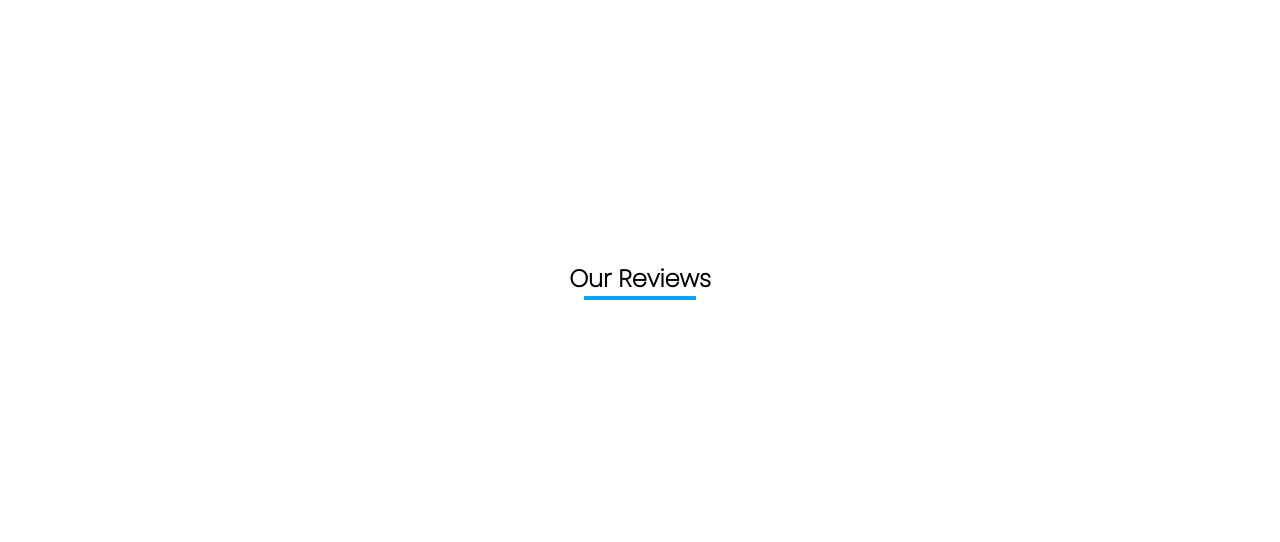
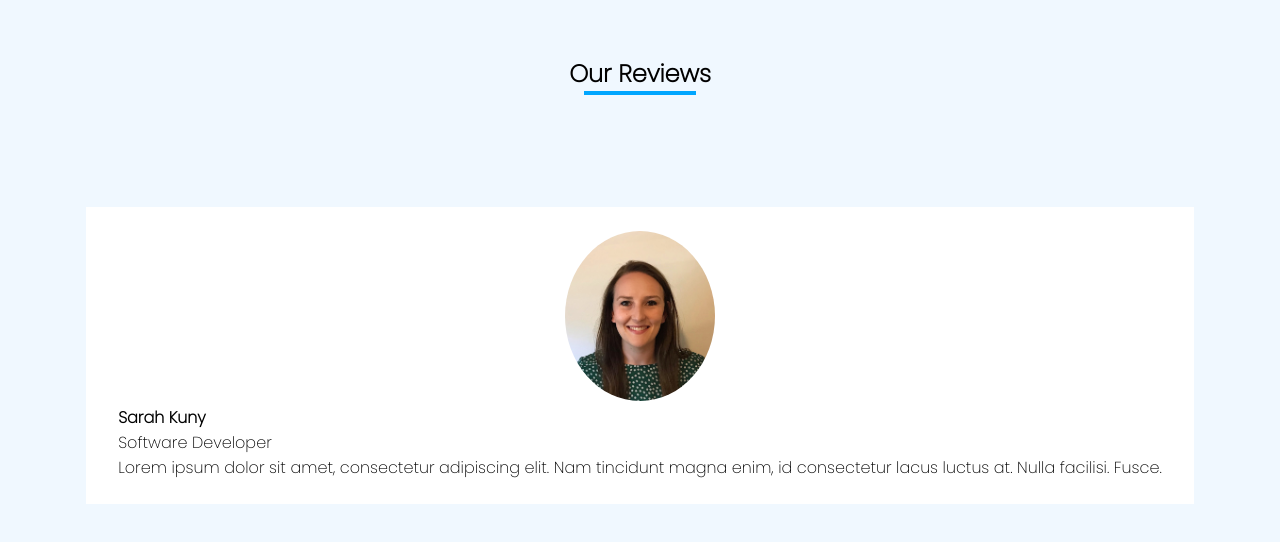
Before and after one commit to sarahkuny/reviews, a plain HTML site: page index.html in a window 1280 px wide. Drawn offline with Linux system fonts and the light colour scheme.

Commit message:
finish html

```diff
--- a/index.html
+++ b/index.html
@@ -15,6 +15,14 @@
                 <h2>Our Reviews</h2>
                 <div class="underline"></div>
             </div>
+            <article class="review">
+                <div class="img-container">
+                    <img src="./Headshot.jpg" id="person-img" alt="Brunette woman">
+                </div>
+                <h4 id="author">Sarah Kuny</h4>
+                <p id="job">Software Developer</p>
+                <p id="info">Lorem ipsum dolor sit amet, consectetur adipiscing elit. Nam tincidunt magna enim, id consectetur lacus luctus at. Nulla facilisi. Fusce.</p>
+            </article>
         </section>
     </main>
 
--- a/styles.css
+++ b/styles.css
@@ -6,6 +6,7 @@
 
 body {
     font-family: "Poppins", sans-serif;
+    background-color: aliceblue;
 }
 
 
@@ -27,3 +28,25 @@ body {
     margin-left: auto;
     margin-right: auto;
 }
+
+.review {
+    background-color: white;
+    padding: 1.5rem 2rem;
+    transition: all 0.3s linear;;
+}
+
+.img-container {
+    position: relative;
+    width: 150px;
+    height: 150px;
+    border-radius: 50%;
+    margin: 0 auto;
+    margin-bottom: 1.5rem;
+}
+
+#person-img {
+    width: 100%;
+    display: block;
+    object-fit: cover;
+    border-radius: 50%;
+}
```
Also changed, not shown: Headshot.jpg (added).
